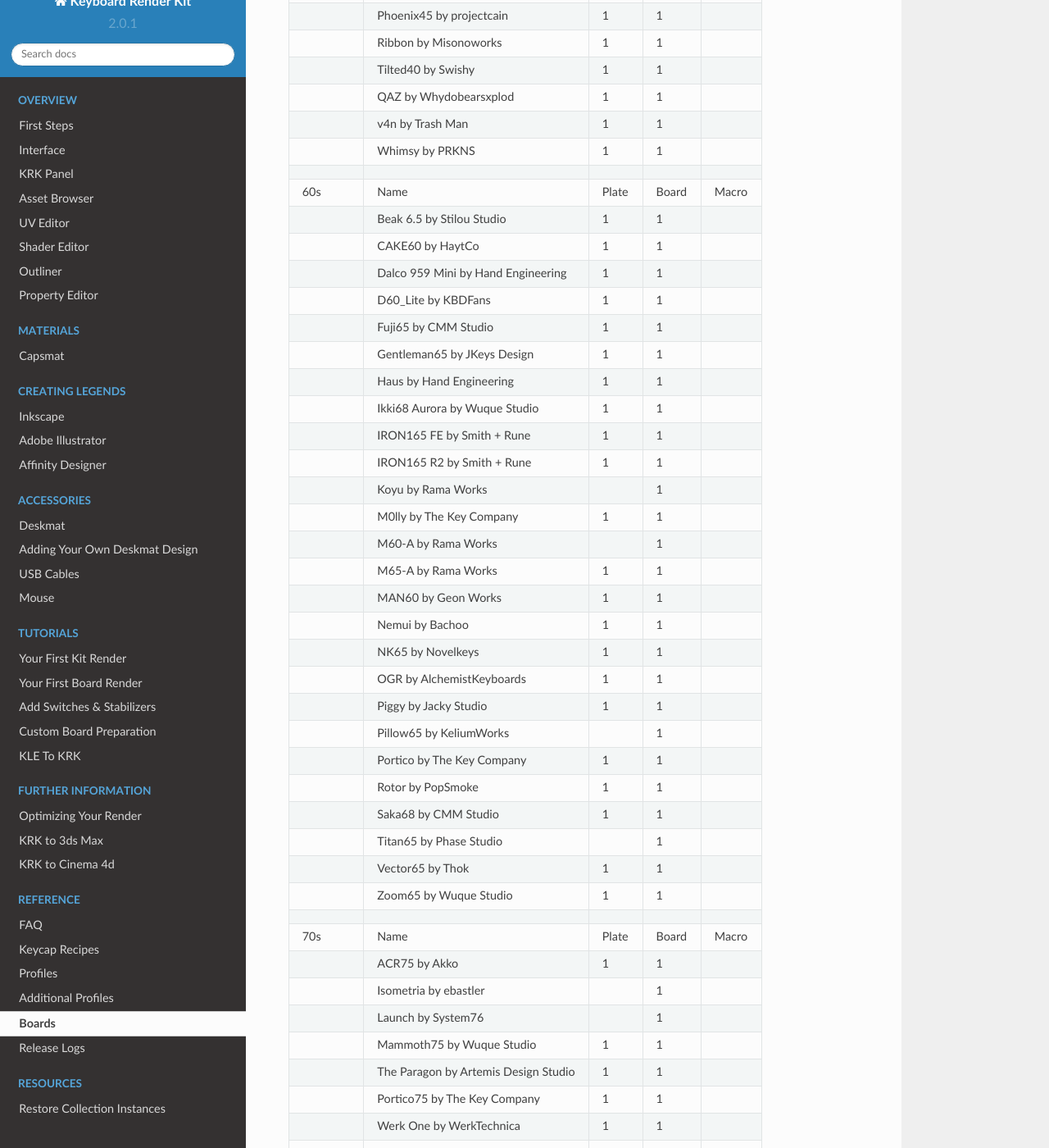
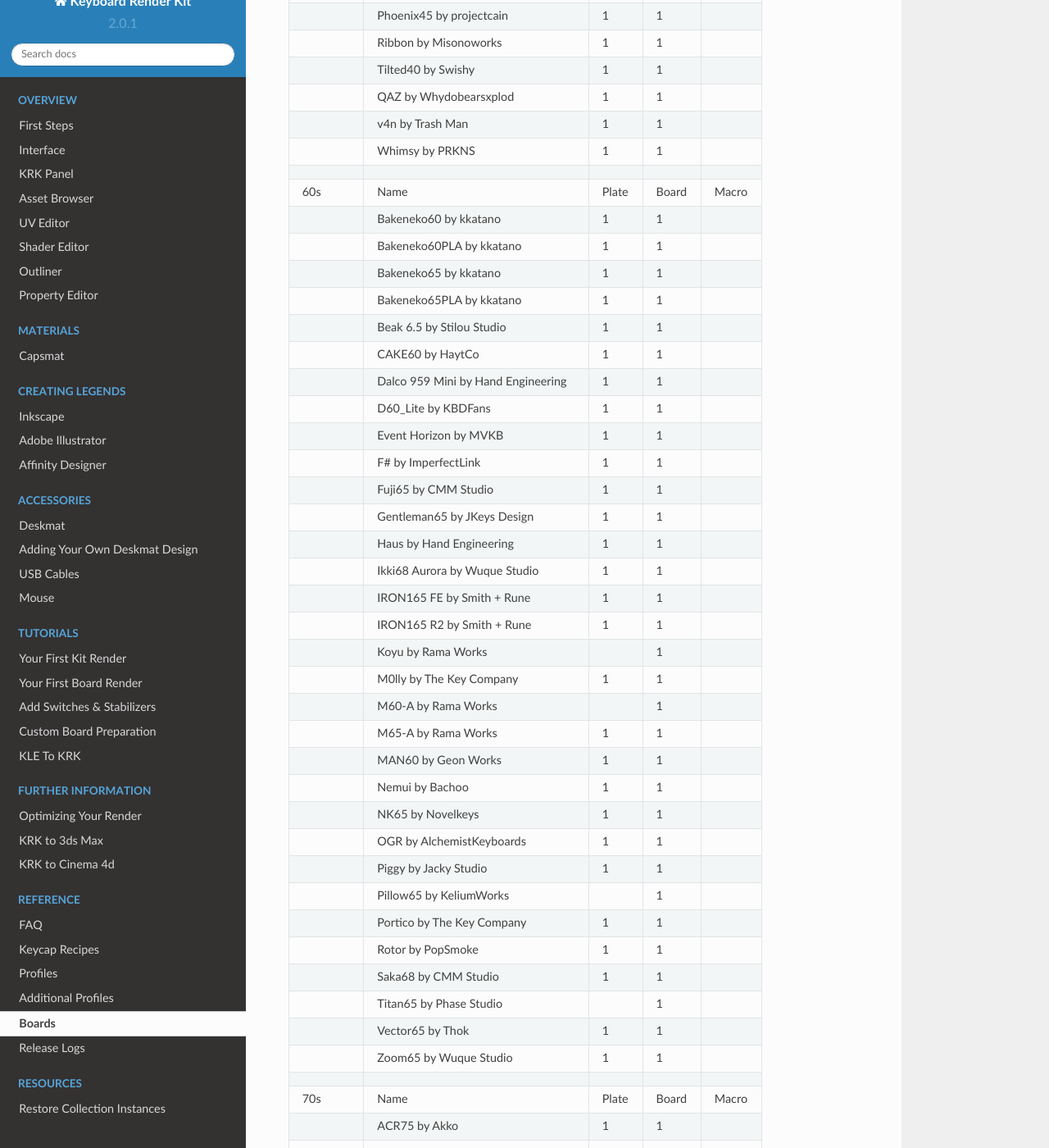
Before and after one commit to imperfectlink/KeyboardRenderKit, a Sphinx documentation site: the page built from docs/source/boards.rst, in a window 1280 px wide and 1400 px high, scrolled down 372 px. Shown: the whole window at 82% size. Built offline with Sphinx 7.4.7 and the Read the Docs theme 2.0.0, drawn with Linux system fonts in a browser that asks for light colours; some of the changed text lies outside the part shown.

Commit message:
Update boards.rst

```diff
--- a/docs/source/boards.rst
+++ b/docs/source/boards.rst
@@ -32,6 +32,14 @@
 +-----------+---------------------------------------+--------+--------+--------+
 | 60s       | Name                                  | Plate  | Board  | Macro  |
 +-----------+---------------------------------------+--------+--------+--------+
+|           | Bakeneko60 by kkatano                 | 1      | 1      |        |
++-----------+---------------------------------------+--------+--------+--------+
+|           | Bakeneko60PLA by kkatano              | 1      | 1      |        |
++-----------+---------------------------------------+--------+--------+--------+
+|           | Bakeneko65 by kkatano                 | 1      | 1      |        |
++-----------+---------------------------------------+--------+--------+--------+
+|           | Bakeneko65PLA by kkatano              | 1      | 1      |        |
++-----------+---------------------------------------+--------+--------+--------+
 |           | Beak 6.5 by Stilou Studio             | 1      | 1      |        |
 +-----------+---------------------------------------+--------+--------+--------+
 |           | CAKE60 by HaytCo                      | 1      | 1      |        |
@@ -39,6 +47,10 @@
 |           | Dalco 959 Mini by Hand Engineering    | 1      | 1      |        |
 +-----------+---------------------------------------+--------+--------+--------+
 |           | D60_Lite by KBDFans                   | 1      | 1      |        |
++-----------+---------------------------------------+--------+--------+--------+
+|           | Event Horizon by MVKB                 | 1      | 1      |        |
++-----------+---------------------------------------+--------+--------+--------+
+|           | F# by ImperfectLink                   | 1      | 1      |        |
 +-----------+---------------------------------------+--------+--------+--------+
 |           | Fuji65 by CMM Studio                  | 1      | 1      |        |
 +-----------+---------------------------------------+--------+--------+--------+
@@ -95,6 +107,8 @@
 |           | Launch by System76                    |        | 1      |        |
 +-----------+---------------------------------------+--------+--------+--------+
 |           | Mammoth75 by Wuque Studio             | 1      | 1      |        |
++-----------+---------------------------------------+--------+--------+--------+
+|           | M1 by Monsgeek                        | 1      | 1      |        |
 +-----------+---------------------------------------+--------+--------+--------+
 |           | The Paragon by Artemis Design Studio  | 1      | 1      |        |
 +-----------+---------------------------------------+--------+--------+--------+
@@ -154,6 +168,8 @@
 +-----------+---------------------------------------+--------+--------+--------+
 | Macro     | Bloq by THOK                          | 1      |        | 1      |
 +-----------+---------------------------------------+--------+--------+--------+
+|           | isOGR by AlchemistKeyboards           | 1      |        | 1      |
++-----------+---------------------------------------+--------+--------+--------+
 |           | M6-C by Rama Works                    | 1      |        | 1      |
 +-----------+---------------------------------------+--------+--------+--------+
 |           | M6-A by Rama Works                    | 1      |        | 1      |
```
Also changed, not shown: other parts of docs/source/boards.rst (+1 -1 lines).
